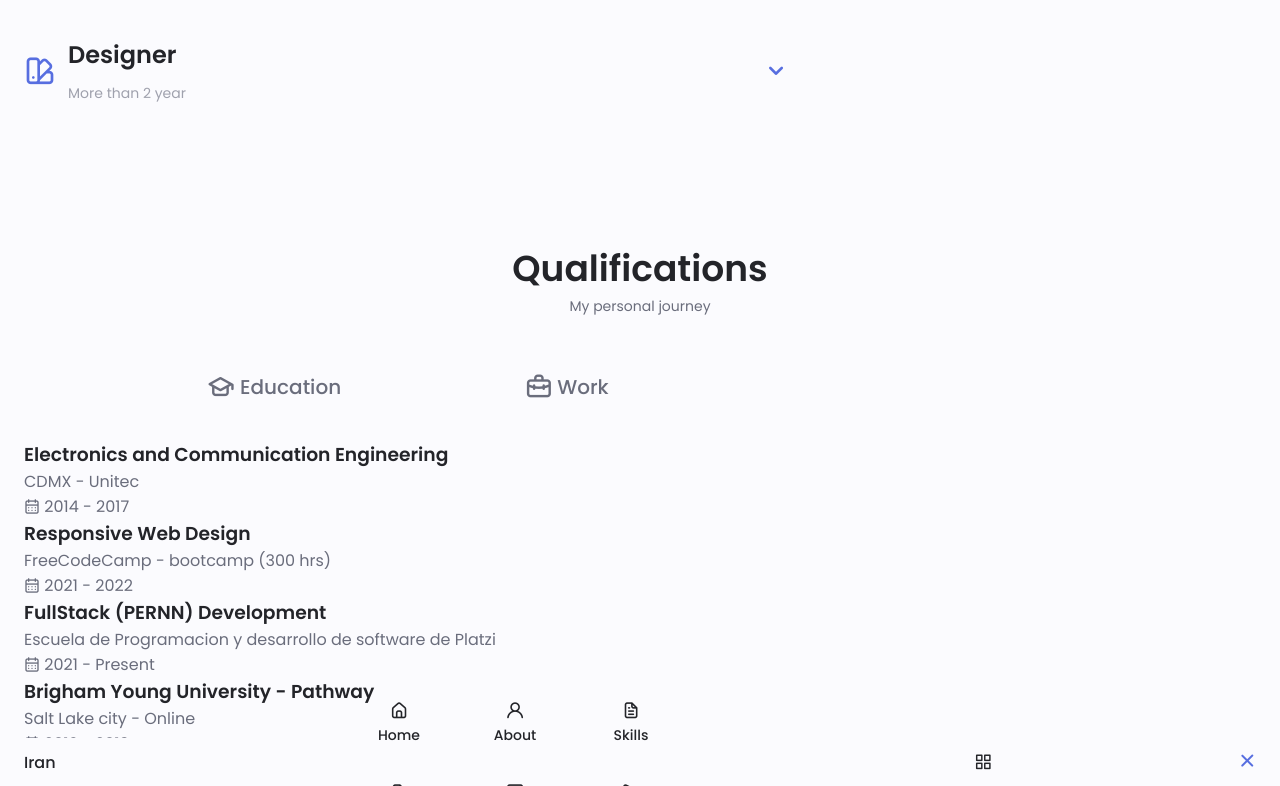
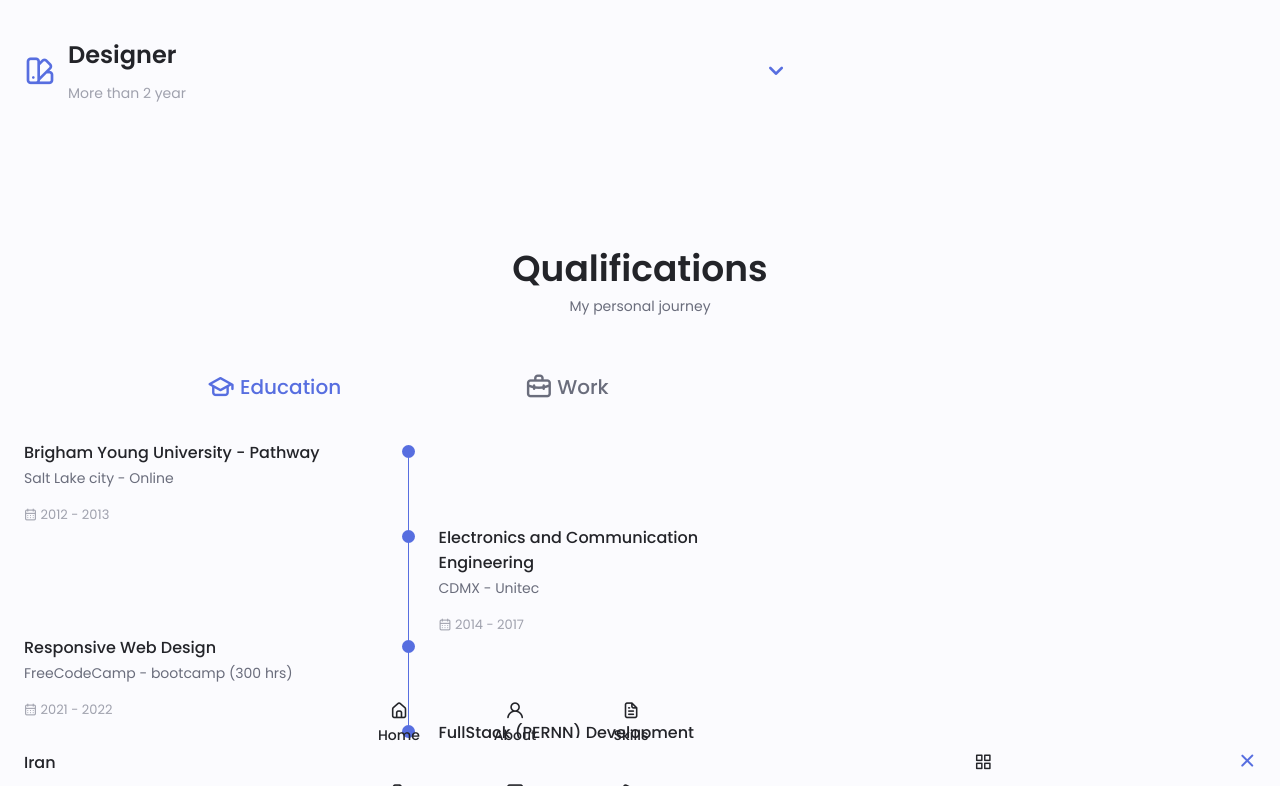
Before and after one commit to iaguirre19/portafolio, a plain HTML site: page index.html in a window 1280 px wide. Both pictures are taken after a click on the element "Education". Shown: the part 1903-2689 px from the top of the page. Drawn offline with nearby package versions, Linux system fonts and the light colour scheme.

Commit message:
education and work created and finished

```diff
--- a/assets/css/styles.css
+++ b/assets/css/styles.css
@@ -467,6 +467,47 @@ img {
   font-size: 1.8rem;
   margin-right: var(--mb-0-25);
 }
+.qualification__data{
+  display: grid;
+  grid-template-columns: 1fr max-content 1fr;
+  column-gap: 1.5rem;
+}
+.qualification__title{
+  font-size: var(--normal-font-size);
+  font-weight: var(--font-medium);
+}
+.qualification__subtitle{
+  display: inline-block;
+  font-size: var(--small-font-size);
+  margin-bottom: var(--mb-1);
+}
+.qualification__calendar{
+  font-size: var(--smaller-font-size);
+  color: var(--text-color-light);
+}
+.qualification__rounder{
+  display: inline-block;
+  width: 13px;
+  height: 13px;
+  background-color: var(--first-color);
+  border-radius: 50%;
+}
+.qualification__line{
+  display: block;
+  width: 1px;
+  height: 100%;
+  background-color: var(--first-color);
+  transform: translate(6px, -7px);
+}
+.qualification [data-content]{
+  display: none;
+}
+.qualification__active[data-content]{
+  display: block;
+}
+.button--flex.qualification__active{
+  color: var(--first-color);
+}
 /*==================== SERVICES ====================*/
 
 
--- a/assets/js/main.js
+++ b/assets/js/main.js
@@ -49,7 +49,25 @@ const   skillsContent = document.getElementsByClassName('skills__content'),
     })
 
 /*==================== QUALIFICATION TABS ====================*/
+const tabs = document.querySelectorAll('[data-target]'),
+        tabContents = document.querySelectorAll('[data-content]')
 
+tabs.forEach(tab =>{
+    tab.addEventListener('click', () =>{
+        const target = document.querySelector(tab.dataset.target)
+
+        tabContents.forEach(tabContent => {
+            tabContent.classList.remove('qualification__active')
+        })
+        target.classList.add('qualification__active')
+
+
+        tabs.forEach(tab => {
+            tab.classList.remove('qualification__active')
+        })
+        tab.classList.add('qualification__active')
+    })
+})
 
 /*==================== SERVICES MODAL ====================*/
 
--- a/index.html
+++ b/index.html
@@ -312,24 +312,25 @@
 
                 <div class="qualification__container container">
                     <div class="qualification__tabs">
-                        <div class="qualification__button button--flex">
+                        <div class="qualification__button button--flex qualification__active" data-target='#education'>
                             <i class="uil uil-graduation-cap qualification__icon"></i> Education
                         </div>
-                        <div class="qualification__button button--flex">
+                        <div class="qualification__button button--flex qualification__work" data-target="#work">
                             <i class="uil uil-briefcase-alt qualification__icon"></i> Work
                         </div>
                     </div>
-                    <div class="qualification__section">
+
+                    <div class="qualification__sections">
             <!--==================== QUALIFICATION content 1 ====================-->
-                        <div class="qualification__content">
+                        <div class="qualification__content qualification__active" data-content id="education">
             <!--==================== QUALIFICATION 1 ====================-->
                             <div class="qualification__data">
                                 <div>
-                                    <h3 class="qualification__title">Electronics and Communication Engineering</h3>
-                                    <span class="qualification__subtitle">CDMX - Unitec</span>
+                                    <h3 class="qualification__title">Brigham Young University - Pathway</h3>
+                                    <span class="qualification__subtitle">Salt Lake city - Online</span>
                                     <div class="qualification__calendar">
                                         <i class="uil uil-calendar-alt"></i>
-                                        2014 - 2017
+                                        2012 - 2013
                                     </div>
                                 </div>
                                 <div>
@@ -340,29 +341,28 @@
         <!--==================== QUALIFICATION 2 ====================-->
                             <div class="qualification__data">
                                 <div></div>
-
                                 <div>
                                     <span class="qualification__rounder"></span>
                                     <span class="qualification__line"></span>
                                 </div>
 
                                 <div>
-                                    <h3 class="qualification__title">Responsive Web Design</h3>
-                                    <span class="qualification__subtitle">FreeCodeCamp - bootcamp (300 hrs) </span>
+                                    <h3 class="qualification__title">Electronics and Communication Engineering</h3>
+                                    <span class="qualification__subtitle">CDMX - Unitec</span>
                                     <div class="qualification__calendar">
                                         <i class="uil uil-calendar-alt"></i>
-                                        2021 - 2022
+                                        2014 - 2017
                                     </div>
                                 </div>
                             </div>
             <!--==================== QUALIFICATION 3 ====================-->
                             <div class="qualification__data">
                                 <div>
-                                    <h3 class="qualification__title">FullStack (PERNN) Development</h3>
-                                    <span class="qualification__subtitle">Escuela de Programacion y desarrollo de software de Platzi</span>
+                                    <h3 class="qualification__title">Responsive Web Design</h3>
+                                    <span class="qualification__subtitle">FreeCodeCamp - bootcamp (300 hrs) </span>
                                     <div class="qualification__calendar">
                                         <i class="uil uil-calendar-alt"></i>
-                                        2021 - Present
+                                        2021 - 2022
                                     </div>
                                 </div>
                                 <div>
@@ -375,22 +375,19 @@
                                 <div></div>
                                 <div>
                                     <span class="qualification__rounder"></span>
-                                    <span class="qualification__line"></span>
+                                    <!-- <span class="qualification__line"></span> -->
                                 </div>
                                 <div>
-                                    <h3 class="qualification__title">Brigham Young University - Pathway</h3>
-                                    <span class="qualification__subtitle">Salt Lake city - Online</span>
+                                    <h3 class="qualification__title">FullStack (PERNN) Development</h3>
+                                    <span class="qualification__subtitle">Escuela de Programacion y desarrollo de software de Platzi</span>
                                     <div class="qualification__calendar">
                                         <i class="uil uil-calendar-alt"></i>
-                                        2012 - 2013
+                                        2021 - Present
                                     </div>
                                 </div>
                             </div>
                         </div>
-                    </div>
-                    <div class="qualification__section">
-            <!--==================== QUALIFICATION content 2 ====================-->
-                        <div class="qualification__content">
+                        <div class="qualification__content" data-content id="work">
             <!--==================== QUALIFICATION 2 ====================-->
                             <div class="qualification__data">
                                 <div>
@@ -444,7 +441,7 @@
                                 <div></div>
                                 <div>
                                     <span class="qualification__rounder"></span>
-                                    <span class="qualification__line"></span>
+                                    <!-- <span class="qualification__line"></span> -->
                                 </div>
                                 <div>
                                     <h3 class="qualification__title">Sales  Representative</h3>
@@ -457,6 +454,7 @@
                             </div>
                         </div>
                     </div>
+
                 </div>
             </section>
 
```
Lines whose indentation alone changed are shown as unchanged.
